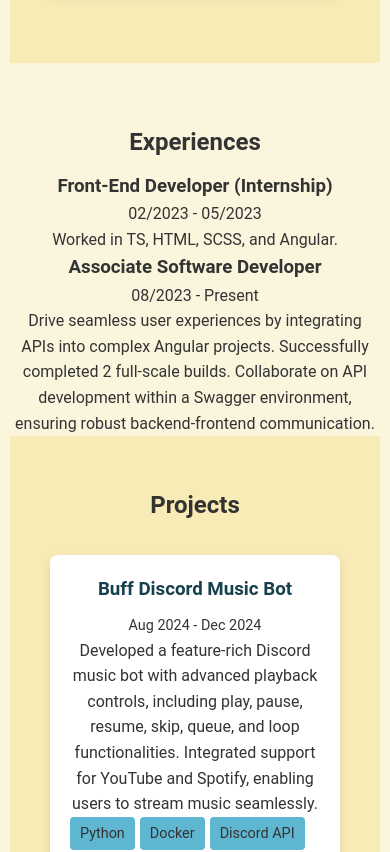
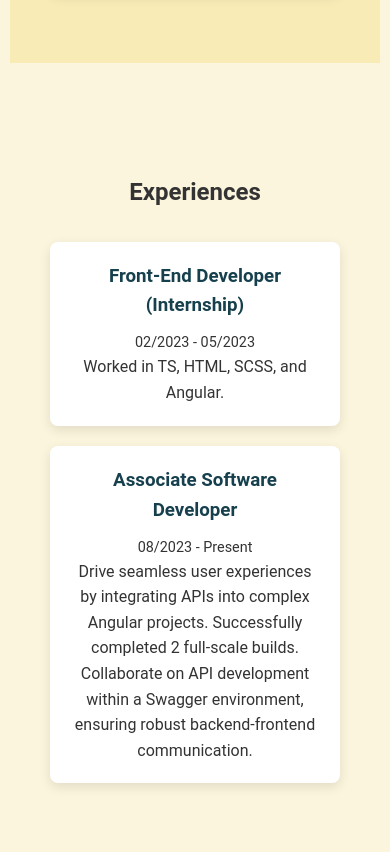
Before and after one commit to sayanpramanik2012/Portfolio, an Angular app: page / in a window 390 px wide. Shown: the part 4020-4872 px from the top of the page. Built offline with nearby package versions, Linux system fonts and the light colour scheme.

Commit message:
UI completely fixed for mobile

```diff
--- a/src/styles.scss
+++ b/src/styles.scss
@@ -297,6 +297,57 @@ main {
   }
 }
 
+/* Skill Popup */
+.skill-popup {
+  position: fixed;
+  top: 0;
+  left: 0;
+  width: 100%;
+  height: 100%;
+  background: rgba(0, 0, 0, 0.5);
+  display: flex;
+  justify-content: center;
+  align-items: center;
+  z-index: 1000;
+
+  .popup-content {
+    background: white;
+    padding: 20px;
+    border-radius: 8px;
+    max-width: 400px;
+    width: 100%;
+    position: relative;
+
+    @include mobile {
+      max-width: 90%;
+    }
+
+    .close-btn {
+      position: absolute;
+      top: 10px;
+      right: 10px;
+      background: none;
+      border: none;
+      font-size: 1.5rem;
+      cursor: pointer;
+      color: $color-primary;
+
+      &:hover {
+        color: $color-danger;
+      }
+    }
+
+    h3 {
+      color: $color-primary;
+      margin-bottom: 10px;
+    }
+
+    p {
+      color: $color-text;
+    }
+  }
+}
+
 /* Achievements Section */
 .achievements {
   padding: 50px 20px;
@@ -419,6 +470,122 @@ main {
   }
 }
 
+/* Popup for Empty Link */
+.popup {
+  position: fixed;
+  top: 0;
+  left: 0;
+  width: 100%;
+  height: 100%;
+  background: rgba(0, 0, 0, 0.5);
+  display: flex;
+  justify-content: center;
+  align-items: center;
+  z-index: 1000;
+
+  .popup-content {
+    background: white;
+    padding: 20px;
+    border-radius: 8px;
+    max-width: 300px;
+    width: 100%;
+    text-align: center;
+
+    @include mobile {
+      max-width: 90%;
+    }
+
+    p {
+      margin-bottom: 20px;
+      color: $color-text;
+    }
+
+    button {
+      background: $color-primary;
+      color: white;
+      border: none;
+      padding: 10px 20px;
+      border-radius: 4px;
+      cursor: pointer;
+      font-size: 1rem;
+
+      &:hover {
+        background: darken($color-primary, 10%);
+      }
+    }
+  }
+}
+
+/* Experiences Section */
+.experiences {
+  padding: 50px 20px;
+  background-color: $color-secondary;
+  color: $color-text;
+  text-align: center;
+
+  .experiences-grid {
+    display: grid;
+    grid-template-columns: repeat(auto-fit, minmax(250px, 1fr));
+    gap: 20px;
+    max-width: 1200px;
+    margin: 0 auto;
+    padding: 20px;
+
+    @include mobile {
+      grid-template-columns: 1fr;
+    }
+  }
+
+  .experience-card {
+    background: white;
+    padding: 20px;
+    border-radius: 8px;
+    box-shadow: 0 4px 12px rgba(0, 0, 0, 0.1);
+    transition: transform 0.3s ease, box-shadow 0.3s ease;
+
+    &:hover {
+      transform: translateY(-5px);
+      box-shadow: 0 8px 16px rgba(0, 0, 0, 0.2);
+    }
+
+    h3 {
+      color: $color-primary;
+      margin-bottom: 10px;
+    }
+
+    .experience-duration {
+      font-size: 0.9rem;
+      color: $color-text;
+    }
+
+    .experience-description {
+      font-size: 1rem;
+      color: $color-text;
+    }
+
+    .experience-skills {
+      list-style: none;
+      padding: 0;
+      display: flex;
+      flex-wrap: wrap;
+      gap: 5px;
+
+      .skill {
+        background: lighten($color-primary, 40%);
+        padding: 5px 10px;
+        border-radius: 4px;
+        font-size: 0.9rem;
+      }
+    }
+
+    .experience-achievement {
+      font-size: 0.9rem;
+      color: $color-danger;
+      font-weight: bold;
+    }
+  }
+}
+
 /* Footer Styles */
 footer {
   padding: 30px 20px;
```
